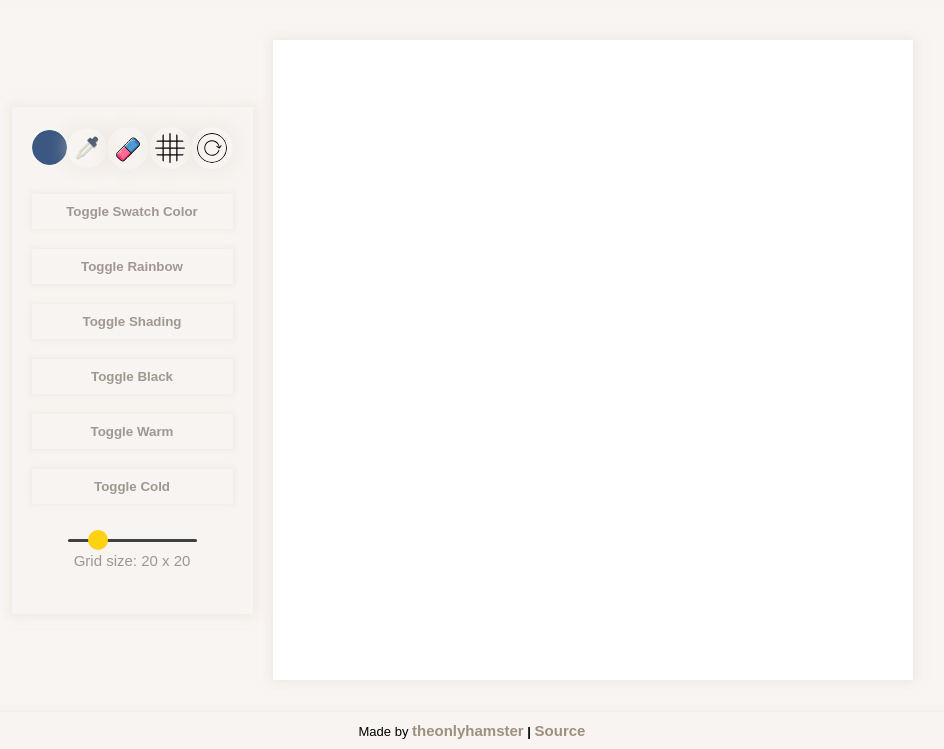
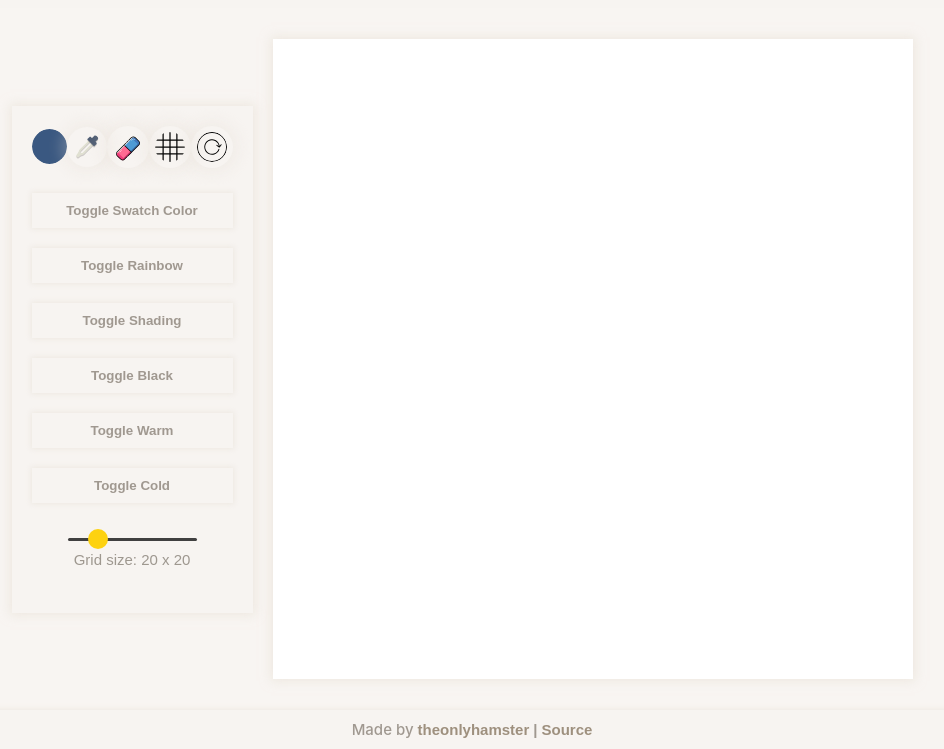
Before and after one commit to Theonlyhamstertoh/pixel-art-creator, a plain HTML site: page index.html in a window 1280 px wide. Shown: the part 51-800 px from the top of the page, without its empty margins (168-1112 px from the left). Drawn offline with Linux system fonts and the light colour scheme.

Commit message:
changed footer font color

```diff
--- a/style.css
+++ b/style.css
@@ -42,7 +42,11 @@ body {
     background-color: #f8f5f1ec;
     padding: 10px;
     box-shadow: 0px 0px 5px 1px #dacfc152;
-    font-size: 13px;
+    font-size: 15px;
+    color: #61584c95;
+    font-weight: 500;
+    font-family:-apple-system, BlinkMacSystemFont, 'Segoe UI', Roboto, Oxygen, Ubuntu, Cantarell, 'Open Sans', 'Helvetica Neue', sans-serif;
+
 }
 
 .footer > a {
```
